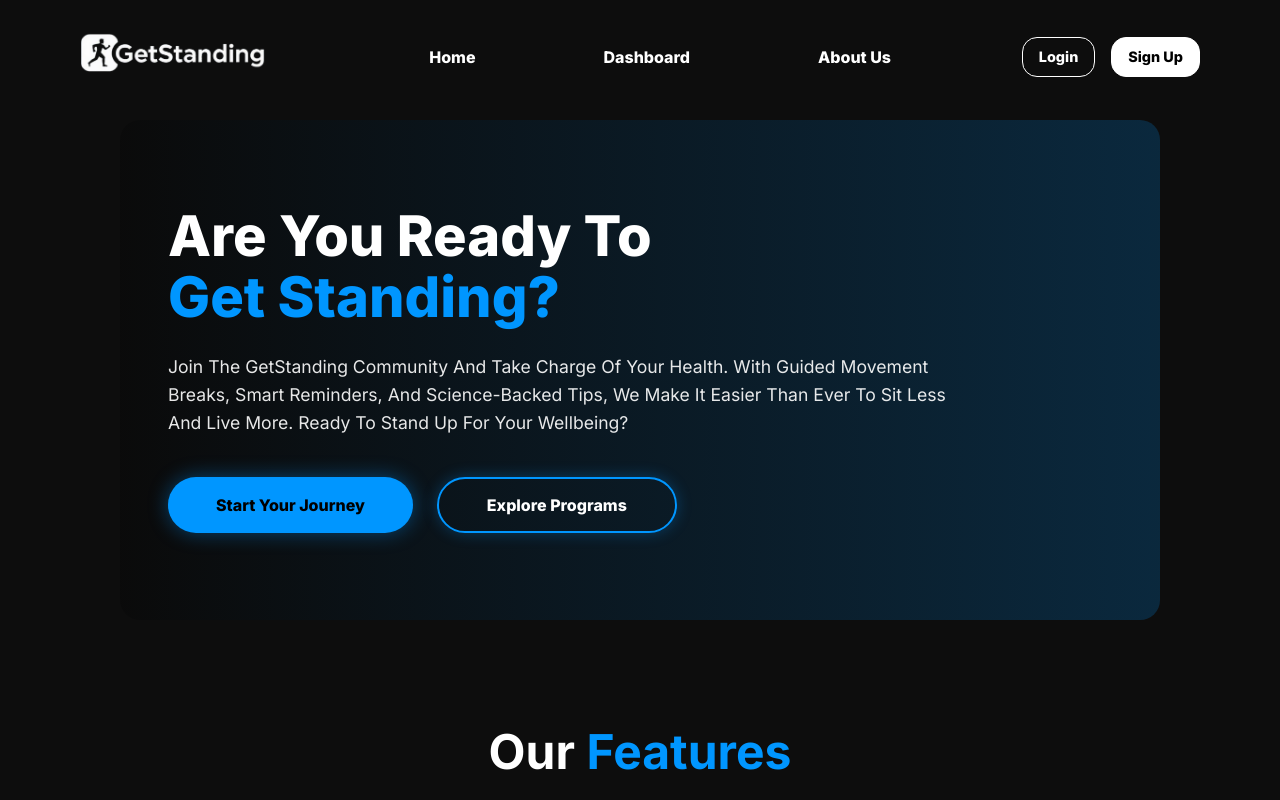
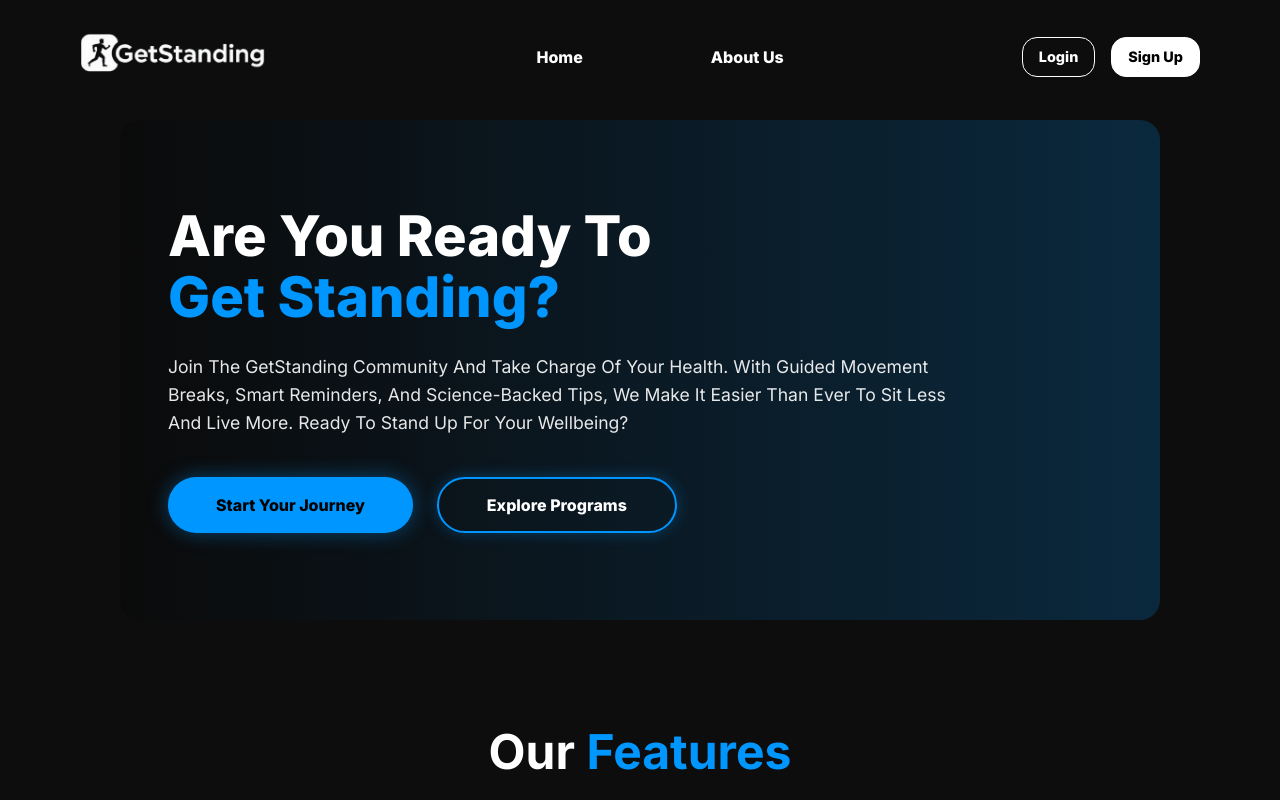
Before and after one commit to vladi245/WebFrontend-group8, a React (Vite) app: page / in a window 1280 px wide. Shown: the top 800 px of the page. Built offline with nearby package versions, Linux system fonts and the light colour scheme.

Commit message:
feat: wipe dashboard link from nav bar

```diff
--- a/src/components/Navbar/Navbar.tsx
+++ b/src/components/Navbar/Navbar.tsx
@@ -12,7 +12,6 @@ const Navbar = () => {
             <div className={style['navbar-center']}>
                 <ul className={style['nav-links']}>
                     <li><a href="/">Home</a></li>
-                    <li><a href="/dashboard">Dashboard</a></li> {/*here would have to add the dropdown in the future */}
                     <li><a href="/about">About Us</a></li>
 
                 </ul>
```
